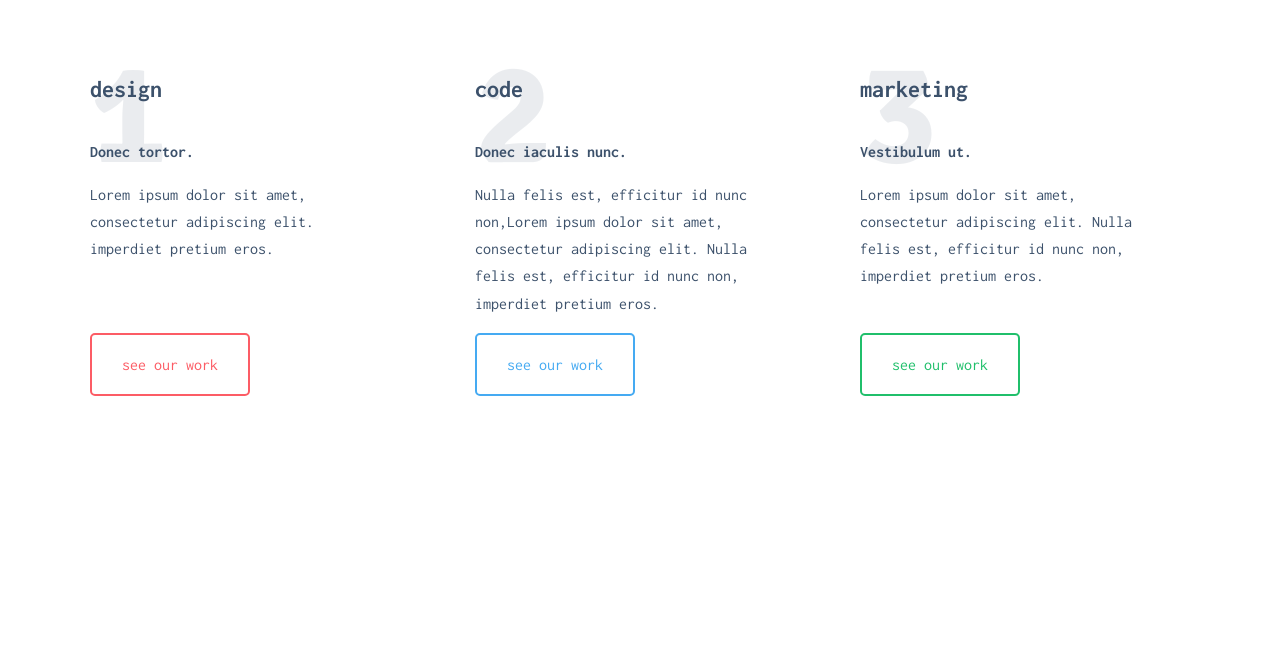
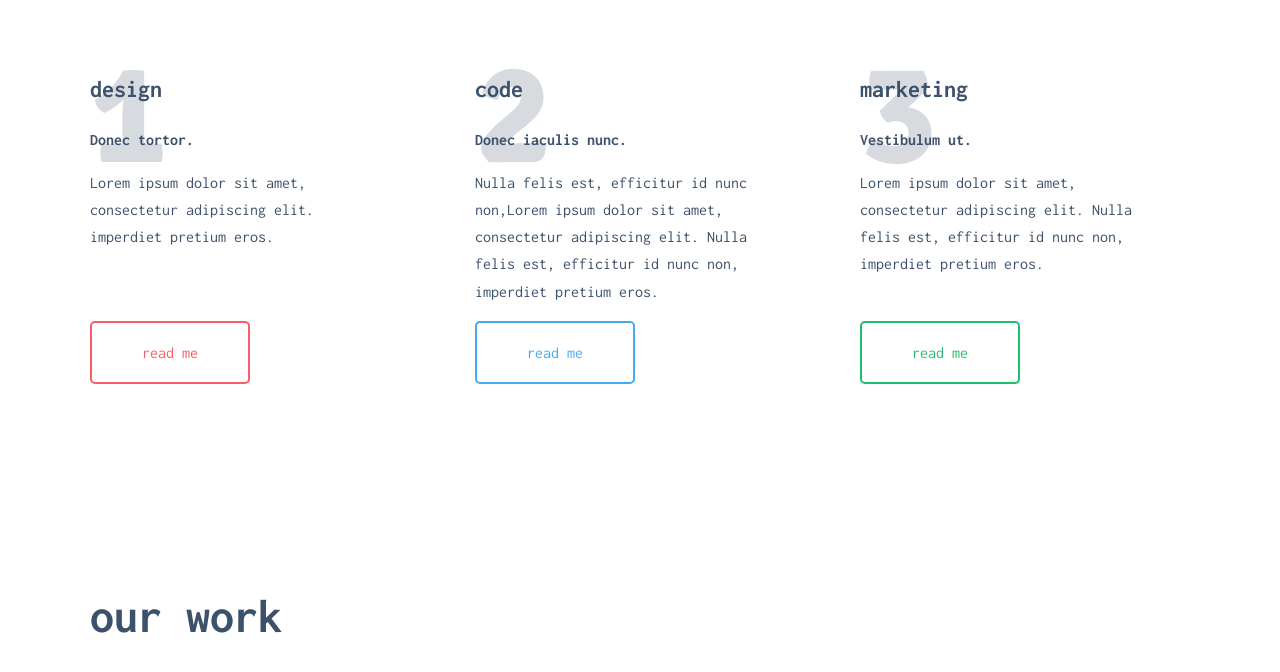
Before and after one commit to stelmonitos/creatively-landing-page, a website: page index.html in a window 1280 px wide. Shown: the part 732-1404 px from the top of the page. Before the commit the page ends 1224 px from the top, so only its background shows below. Drawn offline with Linux system fonts and the light colour scheme.

Commit message:
done our services

```diff
--- a/index.html
+++ b/index.html
@@ -36,7 +36,7 @@
     </header>
     <section class="our-services">
         <div class="container">
-            <h1 class="services-title">our services</h1>
+            <h1 class="section-title">our services</h1>
             <div class="services-wrapper">
                 <div class="services-element">
                     <div class="se-number">1</div>
@@ -45,7 +45,7 @@
                         <p>Donec tortor.</p>
                         <p>Lorem ipsum dolor sit amet, consectetur adipiscing elit. imperdiet pretium eros.</p>
                     </div>
-                    <a class="btn btn-two" href="#">see our work</a>
+                    <a class="btn btn-two" href="#">read me</a>
                 </div>
                 <div class="services-element">
                     <div class="se-number">2</div>
@@ -54,7 +54,7 @@
                         <p>Donec iaculis nunc.</p>
                         <p>Nulla felis est, efficitur id nunc non,Lorem ipsum dolor sit amet, consectetur adipiscing elit. Nulla felis est, efficitur id nunc non, imperdiet pretium eros.</p>
                     </div>
-                    <a class="btn btn-three" href="#">see our work</a>
+                    <a class="btn btn-three" href="#">read me</a>
                 </div>
                 <div class="services-element">
                     <div class="se-number">3</div>
@@ -63,9 +63,17 @@
                         <p>Vestibulum ut.</p>
                         <p>Lorem ipsum dolor sit amet, consectetur adipiscing elit. Nulla felis est, efficitur id nunc non, imperdiet pretium eros.</p>
                     </div>
-                    <a class="btn btn-four" href="#">see our work</a>
+                    <a class="btn btn-four" href="#">read me</a>
                 </div>
             </div>
+        </div>
+    </section>
+    <section class="our-work">
+        <div class="container">
+            <h1 class="section-title">
+                our work
+            </h1>
+            <div class=""></div>
         </div>
     </section>
 
--- a/styles/_our-services.scss
+++ b/styles/_our-services.scss
@@ -5,7 +5,7 @@
     }
     .se-title{
         font-size: 24px;
-        margin: 0 0 12px 0;
+        margin: 0;
         font-weight: bold;
     }
     .se-text{
@@ -22,7 +22,7 @@
         font-size: 144px;
         font-weight: 900;
         line-height: 1;
-        opacity: 0.1;
+        opacity: 0.2;
         top: -25px;
     }
     .services-wrapper{
@@ -37,12 +37,6 @@
         position: relative;
         max-width: 330px;
     }
-    .services-title{
-        color: $font-dark;
-        font-family: $font-main;
-        font-size: 48px;
-        margin: 0 0 72px 0;
-    }
 
     .btn{
         margin: auto 0 0 0;
@@ -55,18 +49,18 @@
         background-color: white;
         border-color: $color-extra;
         color: $color-extra;
-        background-image: linear-gradient(45deg, $color-extra 50%, transparent 50%);
+        background-image: linear-gradient(90deg, $color-extra 50%, transparent 50%);
     }
     .btn-three{
         background-color: white;
         border-color: $color-secondary;
         color: $color-secondary;
-        background-image: linear-gradient(45deg, $color-secondary 50%, transparent 50%);
+        background-image: linear-gradient(90deg, $color-secondary 50%, transparent 50%);
     }
     .btn-four{
     background-color: white;
     border-color: $color-primary;
     color: $color-primary;
-    background-image: linear-gradient(45deg, $color-primary 50%, transparent 50%);
+    background-image: linear-gradient(90deg, $color-primary 50%, transparent 50%);
     }
 }
--- a/styles/main.scss
+++ b/styles/main.scss
@@ -7,6 +7,13 @@
 *, *::before, *::after {
     box-sizing: border-box;
 }
+
+.section-title{
+        color: $font-dark;
+        font-family: $font-main;
+        font-size: 48px;
+        margin: 0 0 72px 0;
+    }
 
 .btn{
     display: inline-block;
```
Also changed, not shown: dist/style.css, 1 other file.
